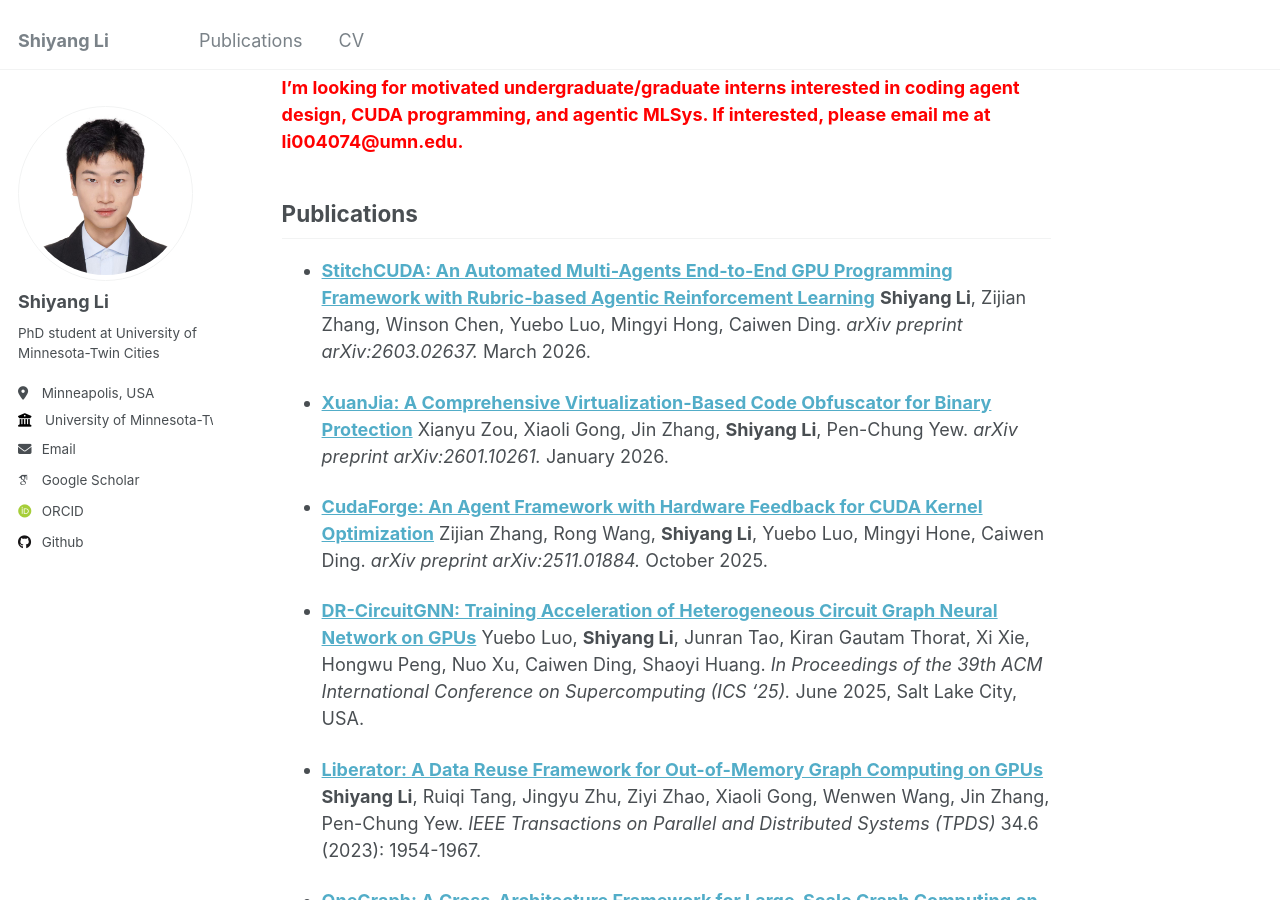
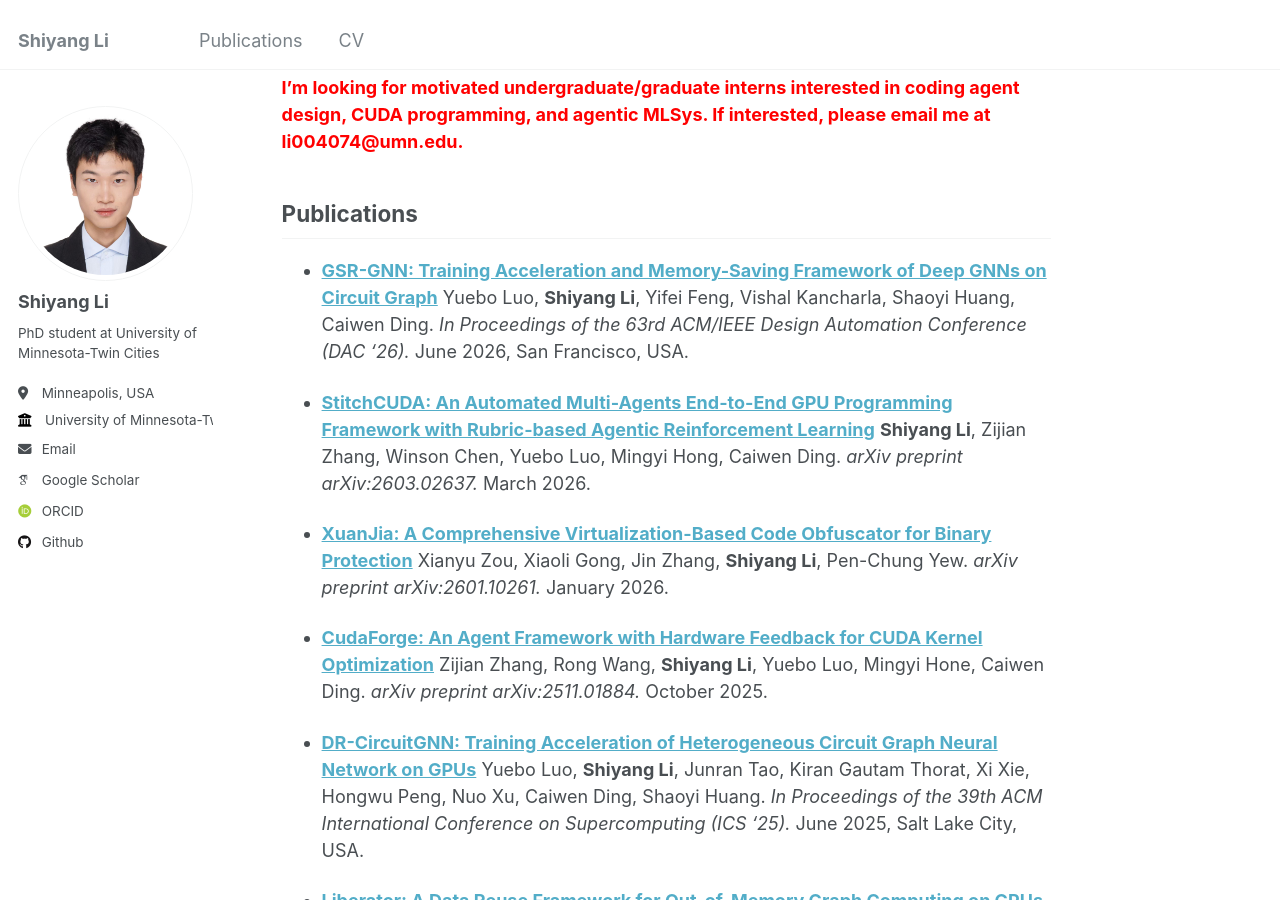
Before and after one commit to NKU-Yang/NKU-yang.github.io, a Jekyll site: the page built from _pages/about.md, in a window 1280 px wide and 900 px high, scrolled down 728 px. Built offline with Jekyll 4.4.1, drawn with Linux system fonts in a browser that asks for light colours; some web fonts are replaced; comment, search, counter and statistics services are not loaded.

Commit message:
update about

```diff
--- a/_pages/about.md
+++ b/_pages/about.md
@@ -26,6 +26,10 @@ Recently, I have been working on **LLM training/inference optimization on GPUs**
 <span style="color:red;">**I'm looking for motivated undergraduate/graduate interns interested in coding agent design, CUDA programming, and agentic MLSys. If interested, please email me at li004074@umn.edu.**</span>
 
 ## Publications
+
+- [**GSR-GNN: Training Acceleration and Memory-Saving Framework of Deep GNNs on Circuit Graph**](/files/GSR-GNN.pdf)
+  Yuebo Luo, **Shiyang Li**, Yifei Feng, Vishal Kancharla, Shaoyi Huang, Caiwen Ding.
+  *In Proceedings of the 63rd ACM/IEEE Design Automation Conference (DAC '26).* June 2026, San Francisco, USA.
 
 - [**StitchCUDA: An Automated Multi-Agents End-to-End GPU Programming Framework with Rubric-based Agentic Reinforcement Learning**](https://arxiv.org/abs/2603.02637)
   **Shiyang Li**, Zijian Zhang, Winson Chen, Yuebo Luo, Mingyi Hong, Caiwen Ding.
```
